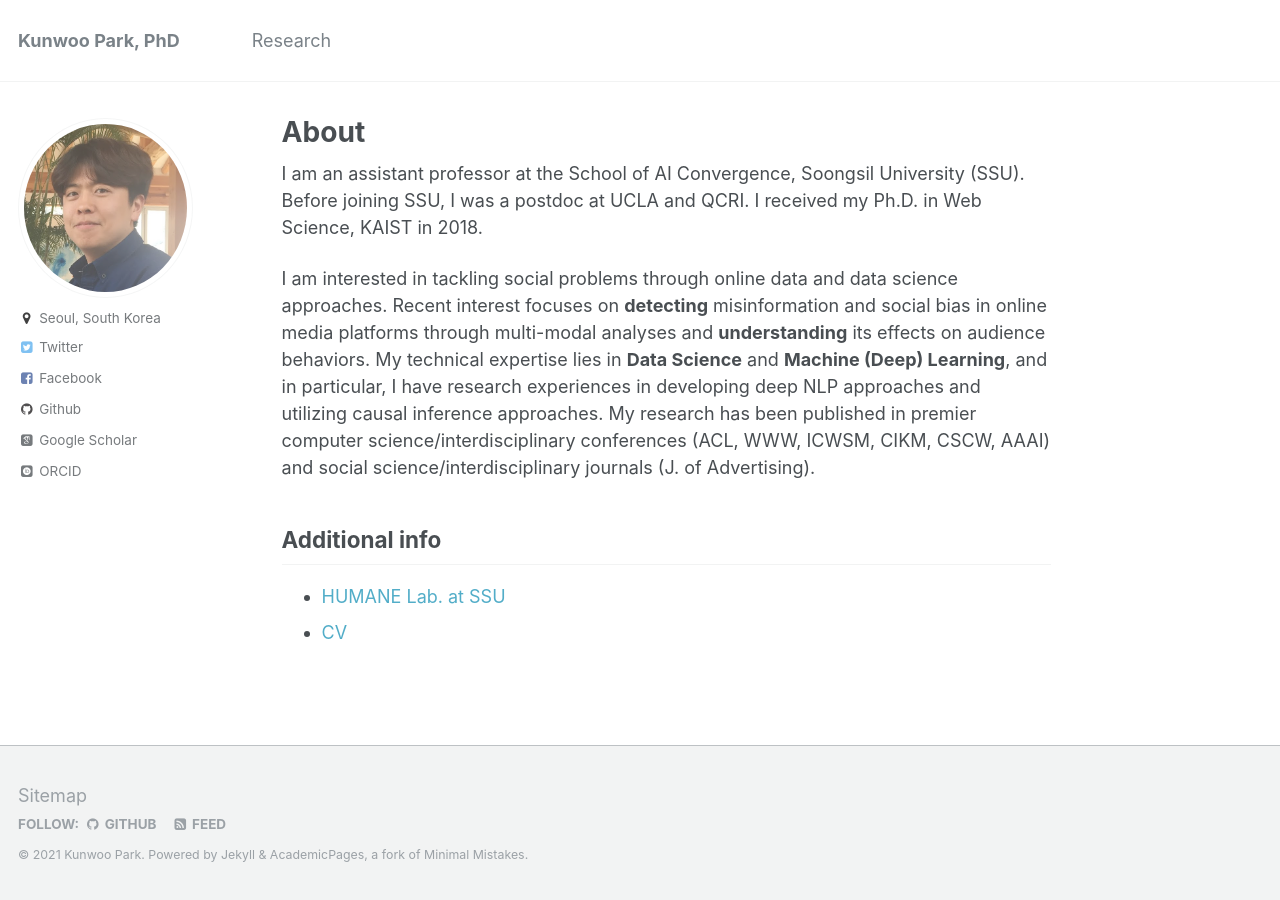
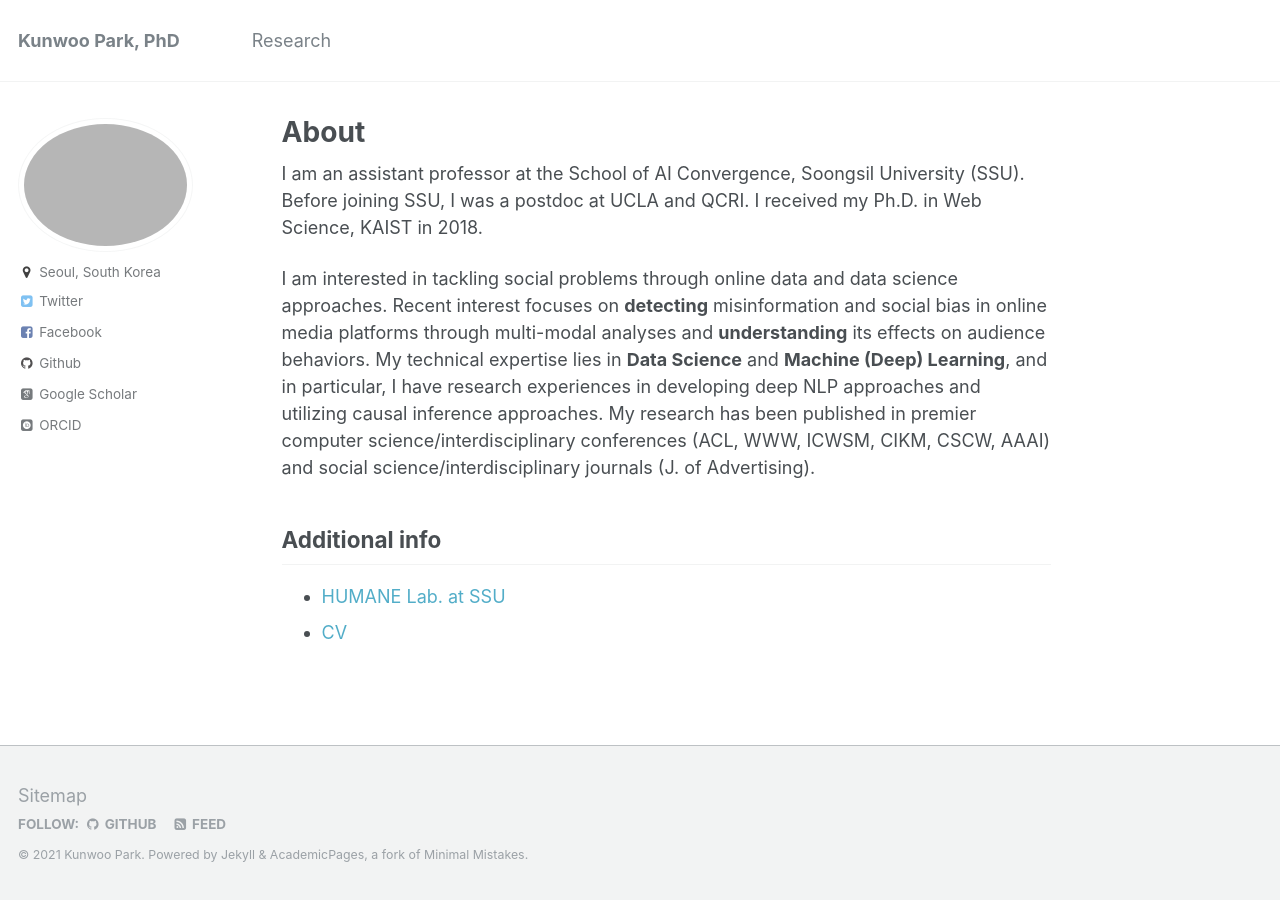
Before and after one commit to bywords/bywords.github.io, a Jekyll site: the page built from _pages/about.md, in a window 1280 px wide. Built offline with Jekyll 4.4.1, drawn with Linux system fonts in a browser that asks for light colours; some web fonts are replaced.

Commit message:
Update _config.yml

```diff
--- a/_config.yml
+++ b/_config.yml
@@ -79,7 +79,7 @@ analytics:
 # Site Author
 author:
   name             :
-  avatar           : "kunwoo.png"
+  avatar           : "201801.png"
   bio              : #"Postdoc at KAIST"
   location         : "Seoul, South Korea"
   employer         :
```
